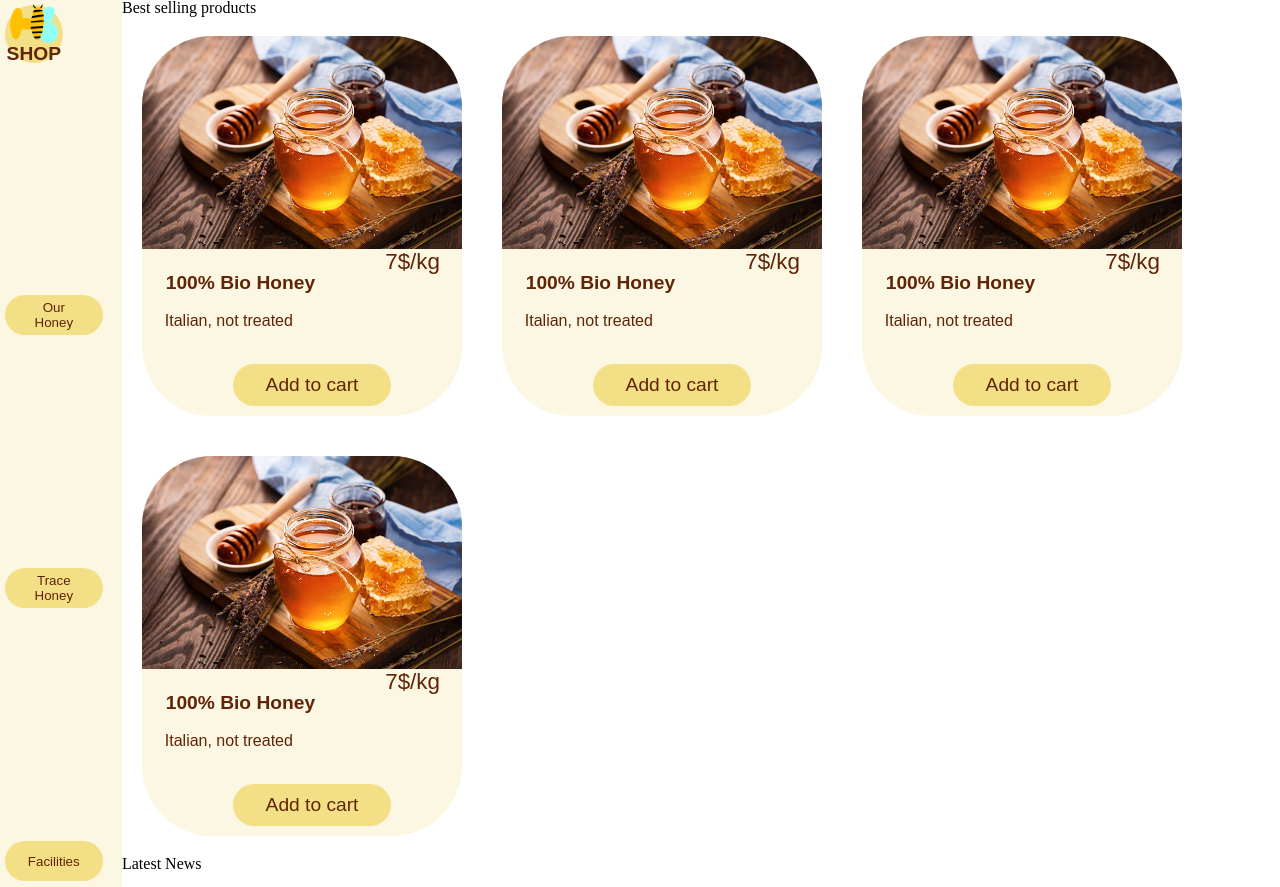
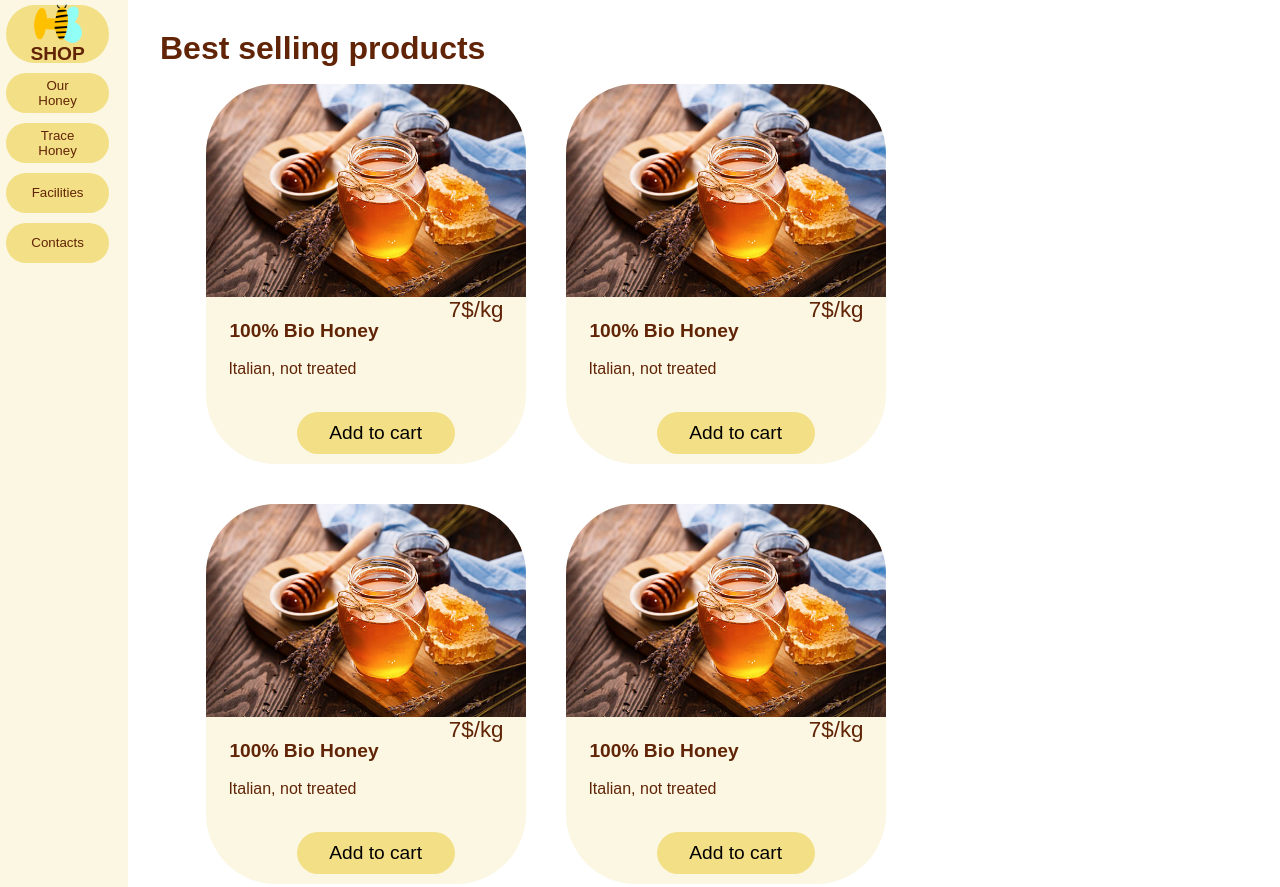
Before and after one commit to Vikappa/Giorno-3---U2, a plain HTML site: page index.html in a window 1280 px wide. Shown: the top 887 px of the page. Drawn offline with Linux system fonts and the light colour scheme.

Commit message:
Quasi finito

```diff
--- a/assets/styòe.css
+++ b/assets/styòe.css
@@ -1,8 +1,27 @@
-@media screen and (min-width: 769px) {
-    #shopWrap {
-        display: flex;
-        flex-wrap: wrap;
-    }
+#shopWrap {
+    display: flex;
+    flex-wrap: wrap;
+    margin: 0 auto;
+    margin-left: 5%;
+    margin-right: 5%;
+}
+
+
+/* #shopWrap,
+#flexible {
+    margin: 0 auto;
+} */
+
+body {
+    color: #612406;
+    font-family: sans-serif;
+    position: relative;
+}
+
+h1 {
+    font-size: 2em;
+    font-weight: 600;
+    margin: 1em 0 0 1em;
 }
 
 #productCard {
@@ -25,14 +44,6 @@
     display: flex;
     justify-content: space-between;
     margin: 2px;
-}
-
-#productCard div div p,
-#productCard div div h6,
-#productCard div span,
-#productCard div button {
-    color: #612406;
-    font-family: sans-serif;
 }
 
 #productCard div {
@@ -88,12 +99,11 @@
     justify-content: space-around;
     background-color: #FBF7E3;
     border-radius: 60px;
-    width: 100%;
-    margin: 5%;
+    width: 95%;
     flex-wrap: wrap;
 }
 
-
+#shopWrap {}
 
 #logoImg {
     width: 3rem;
@@ -155,7 +165,7 @@
         font-size: 1.2em;
         height: 2em !important;
         padding: 1.5em !important;
-        order: 2;
+        order: -1 !important;
     }
 
     #b3 button img {
@@ -171,10 +181,12 @@
     #navBar {
         padding: 0;
         display: flex;
+        flex-direction: column;
         justify-content: flex-start;
         background-color: #FBF7E3;
         border-radius: 0;
         height: 100%;
+        width: 10vw;
         margin: 0%;
         flex-wrap: wrap;
     }
@@ -190,8 +202,17 @@
         background-color: #F3DF85;
         border-radius: 45px;
         height: 2em;
-        margin: 5px;
+        margin: 5px 5%;
         width: 80%;
+    }
+
+    #b3 {
+        width: 80% !important;
+        margin: 5px 5%;
+        font-size: 1.2em;
+        height: 2em !important;
+        padding: 1.5em !important;
+        order: 2;
     }
 }
 
```
